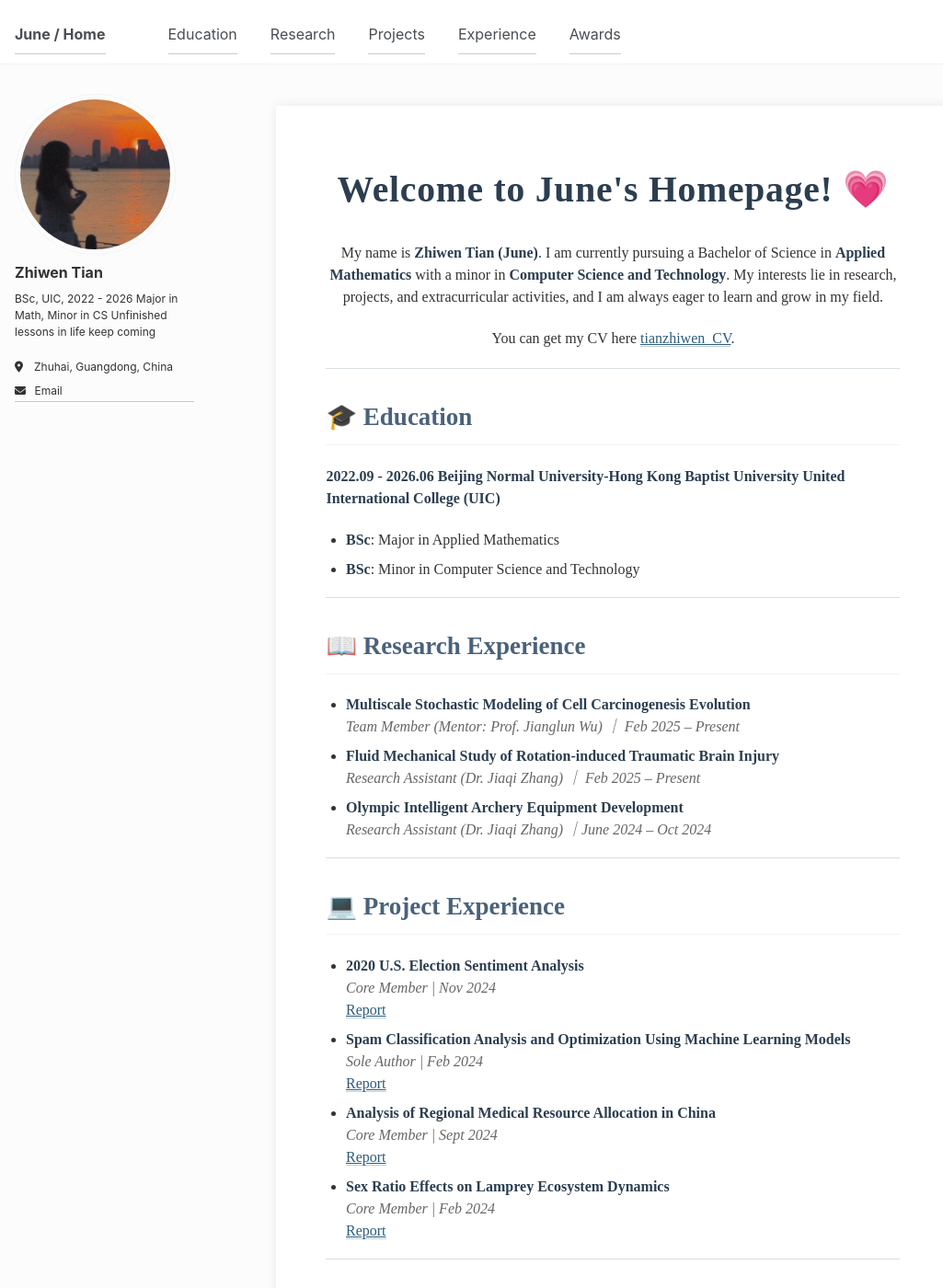
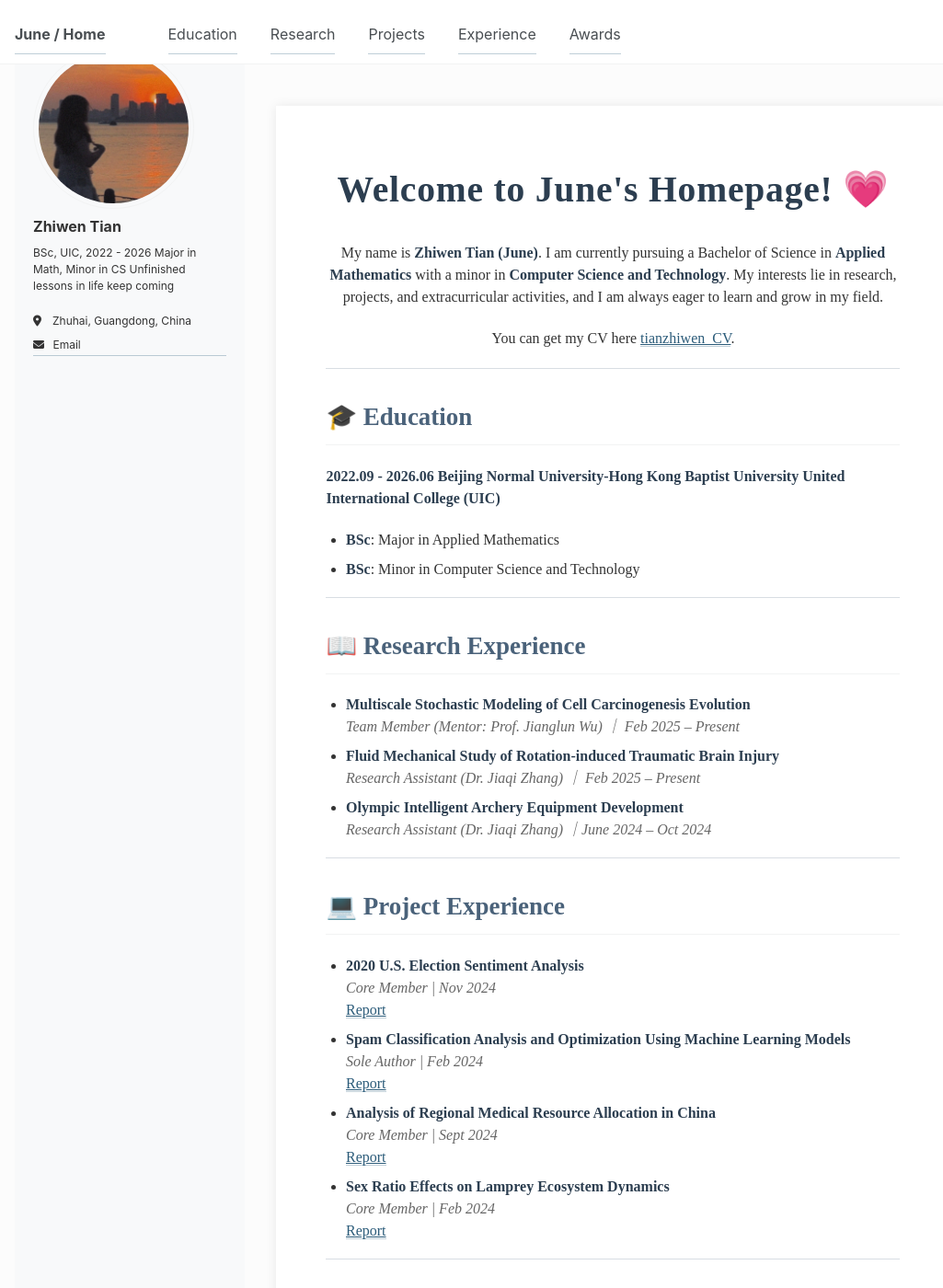
Before and after one commit to Orange1207/Orange1207.github.io, a Jekyll site: the page built from _pages/about.md, in a window 1280 px wide and 1400 px high. Shown: the whole window at 92% size, without its empty margins (0-1025 px from the left). Built offline with Jekyll 4.4.1, drawn with Linux system fonts in a browser that asks for light colours.

Commit message:
Update custom.css

```diff
--- a/assets/css/custom.css
+++ b/assets/css/custom.css
@@ -23,6 +23,14 @@ body {
   padding: 2rem 3rem;
   background: white;
   box-shadow: 0 0 12px rgba(0,0,0,0.08);
+}
+
+.sidebar {
+    width: 25%; /* Adjust the width here as needed */
+    padding: 20px;
+    background-color: #f8f9fa;
+    float: right;
+    magin-top: 20px; /* Add some margin to the top */
 }
 
 /* ================= 标题系统 ================= */
@@ -92,6 +100,8 @@ em {
   color: #666666;
 }
 
+
+
 /* ================= 响应式设计 ================= */
 @media (max-width: 768px) {
   .container {
@@ -99,6 +109,12 @@ em {
     margin: 1rem;
     box-shadow: none;
   }
+
+  .sidebar {
+        width: 100%;
+        margin-right: 0;
+        float: none;
+    }
 
   h1.center-text {
     font-size: 1.8rem;
```
